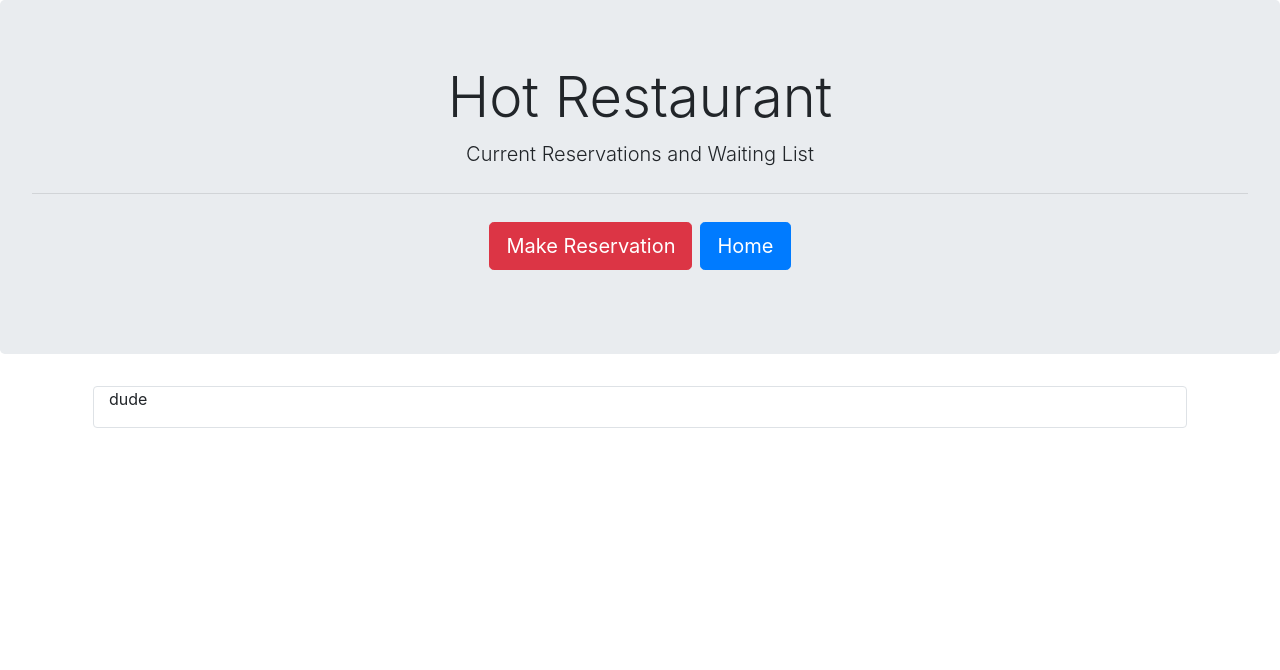
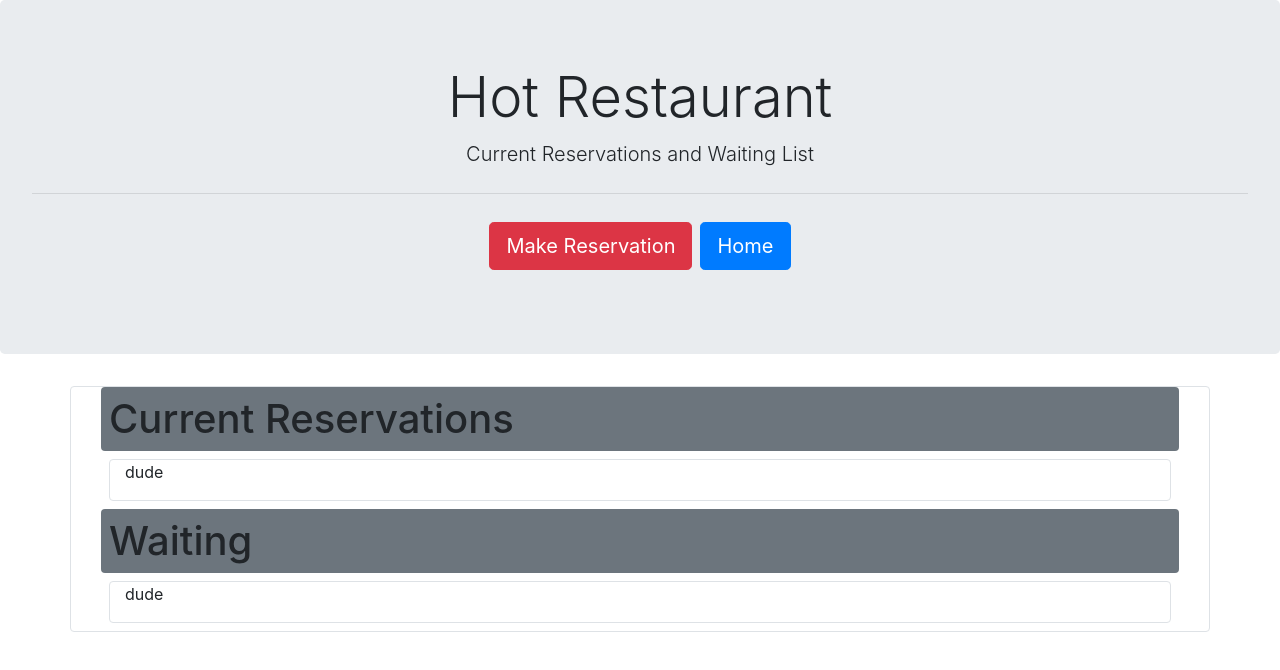
Before and after one commit to realmattclark/mini-project, a plain HTML site: page html/view.html in a window 1280 px wide. Drawn offline with nearby package versions, Linux system fonts and the light colour scheme.

Commit message:
added more style to columns

```diff
--- a/html/view.html
+++ b/html/view.html
@@ -23,12 +23,22 @@
             <a class="btn btn-primary btn-lg m-1" href="home.html" role="button">Home</a>
             </p>
           </div>
-          <div class="container">
+          <div class= " container border rounded">
+        <div class="container">
+              <h1 class = "bg-secondary rounded p-2">Current Reservations</h1>
             <div class="row m-2">
               <div class="col border rounded">
                 <p>dude</p>
-              </div>
-
+        </div>
+        </div>
+        </div>
+        <div class="container">
+                <h1 class = "bg-secondary rounded p-2">Waiting</h1>
+              <div class="row m-2">
+                <div class="col border rounded">
+                  <p>dude</p>
+        </div>
+        </div>
 
 </body>
 </html>
```
